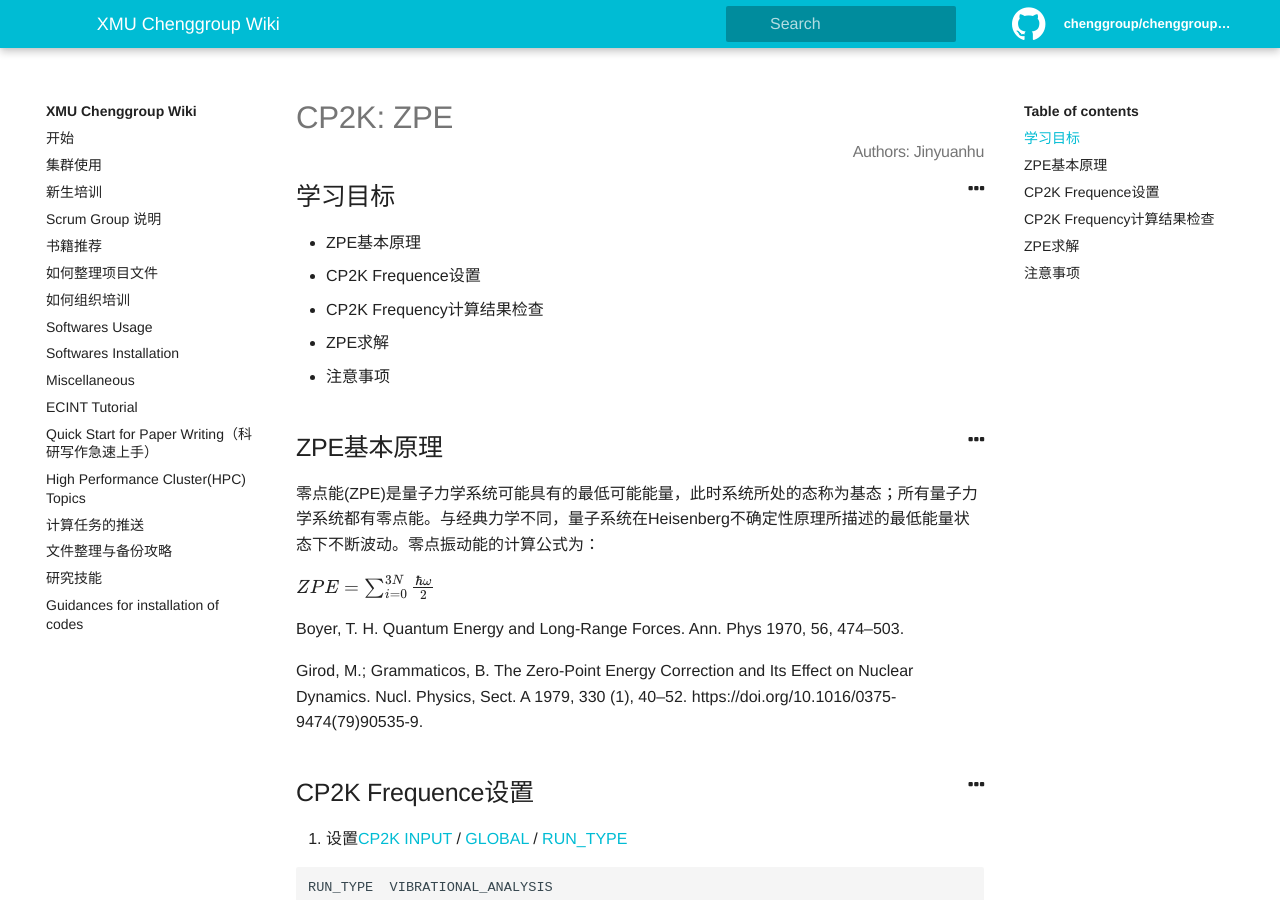
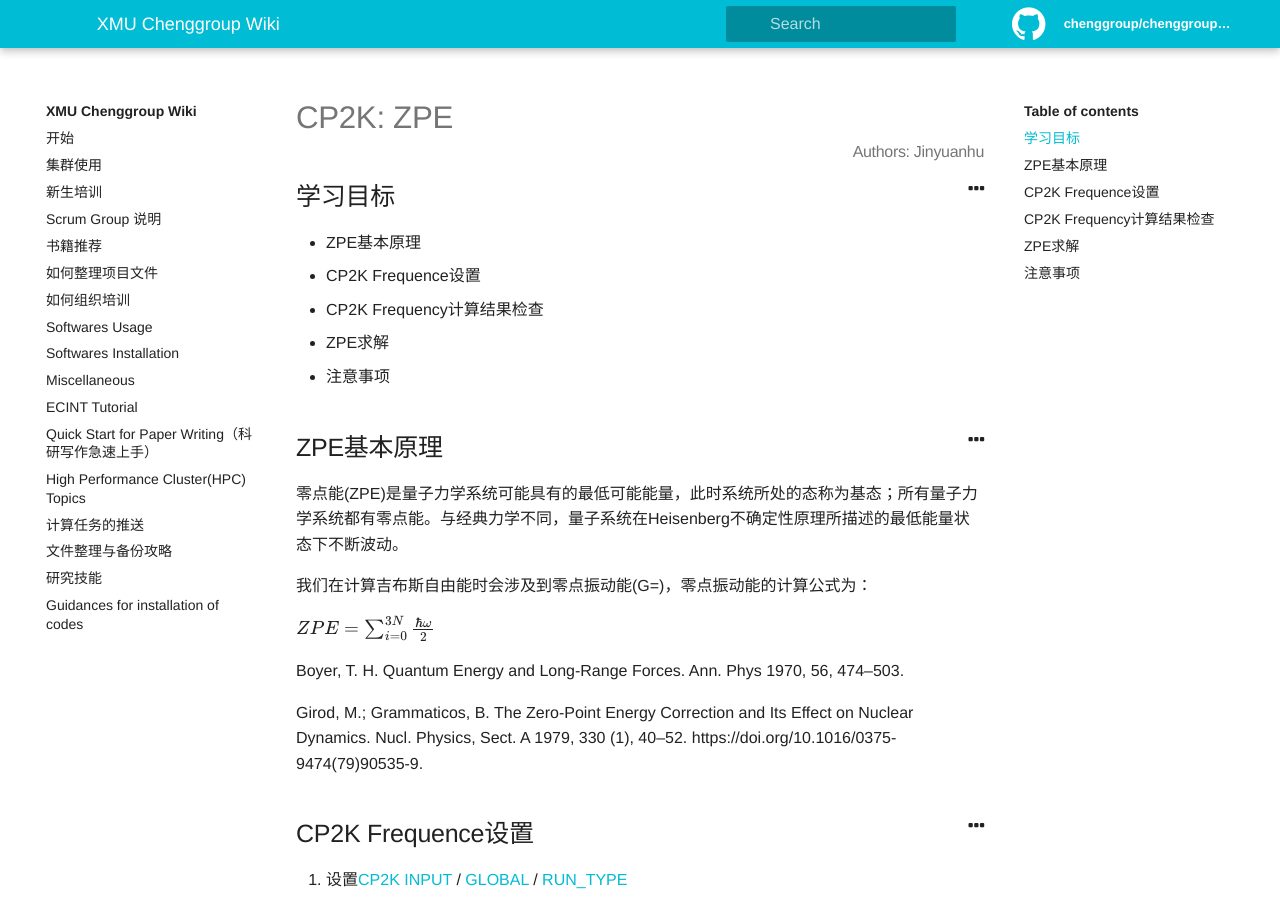
Before and after one commit to chenggroup/chenggroup.github.io, a Jekyll site: the page built from _wiki/Softwares Usage/cp2k-zpe.md, in a window 1280 px wide and 900 px high. Built offline with Jekyll 4.4.1, drawn with Linux system fonts in a browser that asks for light colours; formulas are drawn with MathJax 3.

Commit message:
Update cp2k-zpe.md

```diff
--- a/_wiki/Softwares Usage/cp2k-zpe.md
+++ b/_wiki/Softwares Usage/cp2k-zpe.md
@@ -22,7 +22,9 @@ authors: Jinyuanhu
 
 ## ZPE基本原理
 
-零点能(ZPE)是量子力学系统可能具有的最低可能能量，此时系统所处的态称为基态；所有量子力学系统都有零点能。与经典力学不同，量子系统在Heisenberg不确定性原理所描述的最低能量状态下不断波动。零点振动能的计算公式为：
+零点能(ZPE)是量子力学系统可能具有的最低可能能量，此时系统所处的态称为基态；所有量子力学系统都有零点能。与经典力学不同，量子系统在Heisenberg不确定性原理所描述的最低能量状态下不断波动。
+
+我们在计算吉布斯自由能时会涉及到零点振动能(G=)，零点振动能的计算公式为：
 
 $ZPE=\sum_{i=0}^{3N}\frac{\hbar\omega}{2}$
 
```
